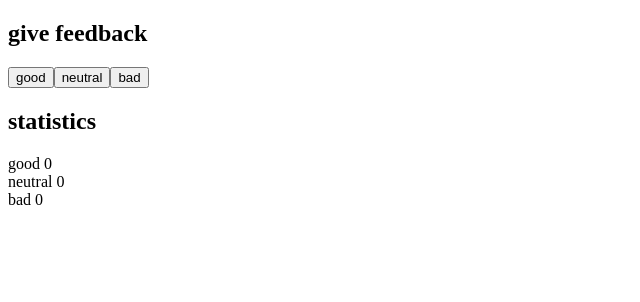
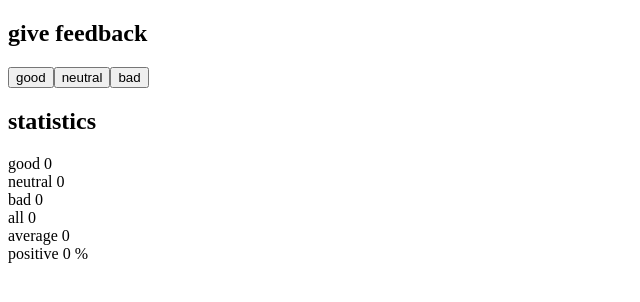
Before and after one commit to aitorias/fullstackopen, a React (Vite) app in the folder part1/unicafe/: page / in a window 1280 px wide. Shown: the top 302 px of the page, without its empty margins (0-640 px from the left). Built offline with nearby package versions, Linux system fonts and the light colour scheme.

Commit message:
Exercise 1.7

```diff
--- a/part1/unicafe/src/App.jsx
+++ b/part1/unicafe/src/App.jsx
@@ -6,18 +6,27 @@ const App = () => {
   const [good, setGood] = useState(0)
   const [neutral, setNeutral] = useState(0)
   const [bad, setBad] = useState(0)
+	const [all, setAll] = useState(0)
 
   const handleGoodClick = () => {
-    setGood(good + 1)
+		const updatedGood = good + 1
+    setGood(updatedGood)
+		setAll(updatedGood + neutral + bad)
   }
 
   const handleNeutralClick = () => {
-    setNeutral(neutral + 1)
+		setNeutral(neutral + 1)
+		setAll(all + 1)
+	}
+
+  const handleBadClick = () => {
+		const updatedBad = bad + 1
+    setBad(updatedBad)
+		setAll(updatedBad + good + neutral)
   }
 
-  const handleBadClick = () => {
-    setBad(bad + 1)
-  }
+	const average = all === 0 ? 0 : (good - bad) / all
+	const positive = all === 0 ? 0 : (good * 100 ) / all
 
   return (
     <>
@@ -35,6 +44,9 @@ const App = () => {
           good {good} <br />
           neutral {neutral} <br />
           bad {bad} <br />
+					all {all} <br />
+					average {average} <br />
+					positive {positive} %
         </p>
       </div>
     </>
--- a/part1/unicafe/src/components/Display.jsx
+++ /dev/null
@@ -1,5 +0,0 @@
-const Display = ({ counter }) => {
-  return <div>{counter}</div>
-}
-
-export default Display
```
